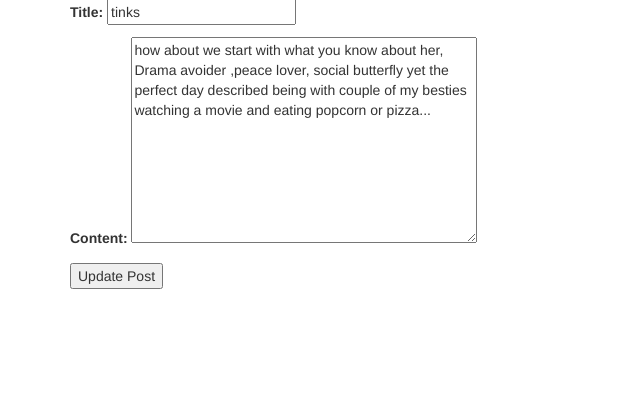
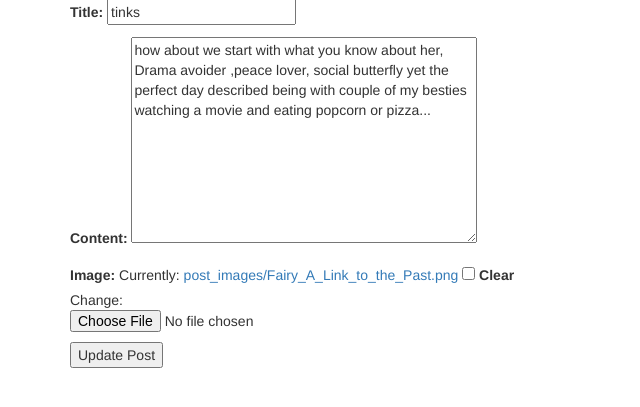
Before and after one commit to tinkerq/blog, a Django app: page /posts/update/18/ in a window 1280 px wide. Shown: the part 71-478 px from the top of the page, without its empty margins (0-640 px from the left). Run offline with Django 3.2, Linux system fonts and the light colour scheme; data comes from the database, SQL or seed files in the repository; both versions use the stored data as it was after the commit; some libraries are stand-ins or nearby versions.

Commit message:
Images for posts

```diff
--- a/posts/forms.py
+++ b/posts/forms.py
@@ -1,7 +1,7 @@
 from django import forms
-from .models import Post
+from .models import *
 
 class PostForm(forms.ModelForm):
     class Meta:
         model = Post
-        fields = ['title', 'content',]
+        fields = ['title', 'content','image']
--- a/posts/models.py
+++ b/posts/models.py
@@ -3,6 +3,7 @@ from django.urls import reverse
 
 class Post(models.Model):
     title = models.CharField(max_length=255)
+    image = models.ImageField(null=True, blank=True, upload_to="post_images")
     content = models.TextField()
     updated = models.DateTimeField(auto_now=True, auto_now_add=False)
     timestamp = models.DateTimeField(auto_now=False, auto_now_add=True)
--- a/posts/templates/post_create.html
+++ b/posts/templates/post_create.html
@@ -6,7 +6,7 @@
 
 
 {% block content %}
-    <form action="{% url 'create' %}" method="POST">
+    <form action="{% url 'create' %}" method="POST" enctype="multipart/form-data">
         {% csrf_token %}
         {{form.as_p}}
         <input type="submit" value="Create Post">
--- a/posts/templates/post_update.html
+++ b/posts/templates/post_update.html
@@ -7,7 +7,7 @@
 
 {% block content %}
     <h1>The Post {{title}} Page</h1>
-    <form action="{% url 'update' post_id=instance.id %}" method="POST">
+    <form action="{% url 'update' post_id=instance.id %}" method="POST" enctype="multipart/form-data">
     {% csrf_token %}
     {{form.as_p}}
     <input type="submit" value="Update Post">
--- a/posts/views.py
+++ b/posts/views.py
@@ -6,7 +6,7 @@ from django.contrib import messages
 from django.core.paginator import Paginator, EmptyPage, PageNotAnInteger
 
 def post_create(request):
-    form = PostForm(request.POST or None)
+    form = PostForm(request.POST or None, request.FILES or None)
     if form.is_valid():
         form.save()
         messages.success(request, "Successfully Created!")
@@ -46,7 +46,7 @@ def post_list(request):
 
 def post_update(request, post_id):
     instance = get_object_or_404(Post, id=post_id)
-    form = PostForm(request.POST or None, instance = instance)
+    form = PostForm(request.POST or None, request.FILES or None,instance = instance)
     if form.is_valid():
         form.save()
         messages.success(request, "Successfully Edited!")
```
Also changed, not shown: db.sqlite3, media/post_images/Fairy_A_Link_to_the_Past.png (added), posts/migrations/0002_auto_20170704_2100.py (added), posts/migrations/0003_post_image.py (added).
